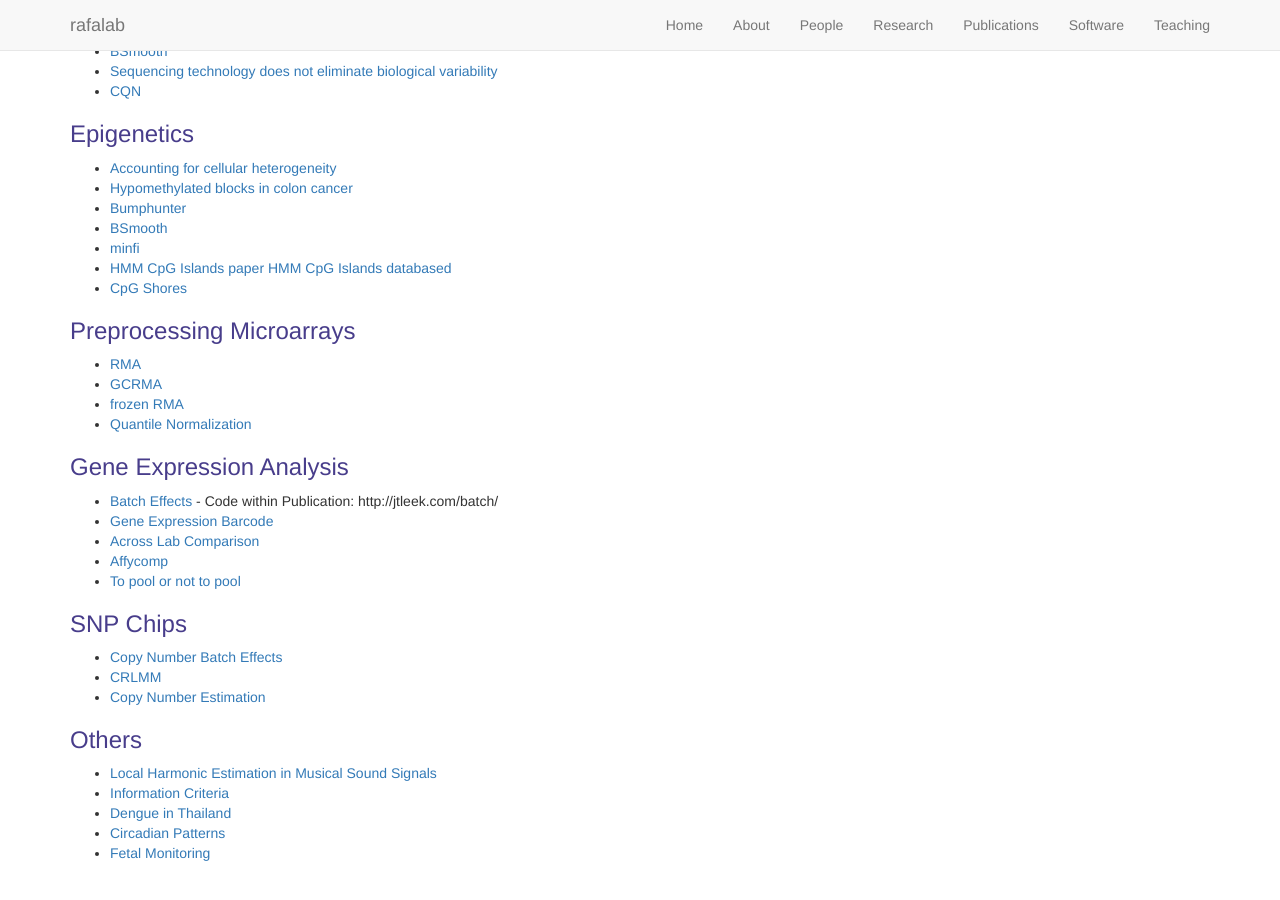
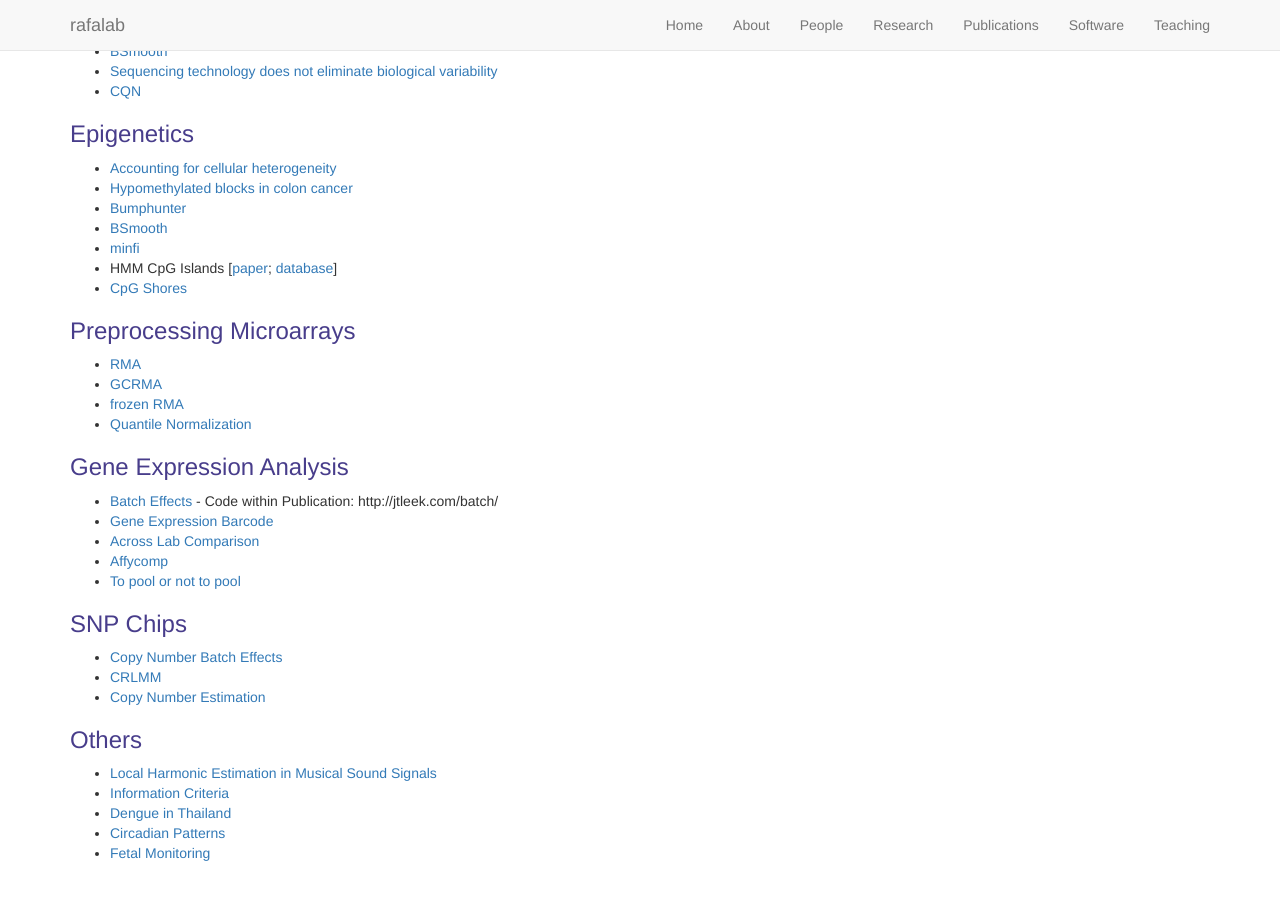
Before and after one commit to rafalab/rafalab.github.io, a Jekyll site: the page built from pages/publications.md, in a window 1280 px wide and 900 px high, scrolled down 371 px. Built offline with Jekyll 4.4.1, drawn with Linux system fonts in a browser that asks for light colours; nearby versions of some CDN libraries.

Commit message:
minor edit

```diff
--- a/pages/publications.md
+++ b/pages/publications.md
@@ -37,7 +37,7 @@
 - [Bumphunter](http://www.ncbi.nlm.nih.gov/pubmed/22422453)
 - [BSmooth](http://www.ncbi.nlm.nih.gov/pubmed/23034175)
 - [minfi](http://www.ncbi.nlm.nih.gov/pubmed/24478339)
-- [HMM CpG Islands paper](http://www.ncbi.nlm.nih.gov/pubmed/20212320) [HMM CpG Islands databased](http://www.haowulab.org/software/makeCGI/index.html)
+- HMM CpG Islands [[paper](http://www.ncbi.nlm.nih.gov/pubmed/20212320); [database](http://www.haowulab.org/software/makeCGI/index.html)]
 - [CpG Shores](http://www.ncbi.nlm.nih.gov/pubmed/19151715)
 
 
```
